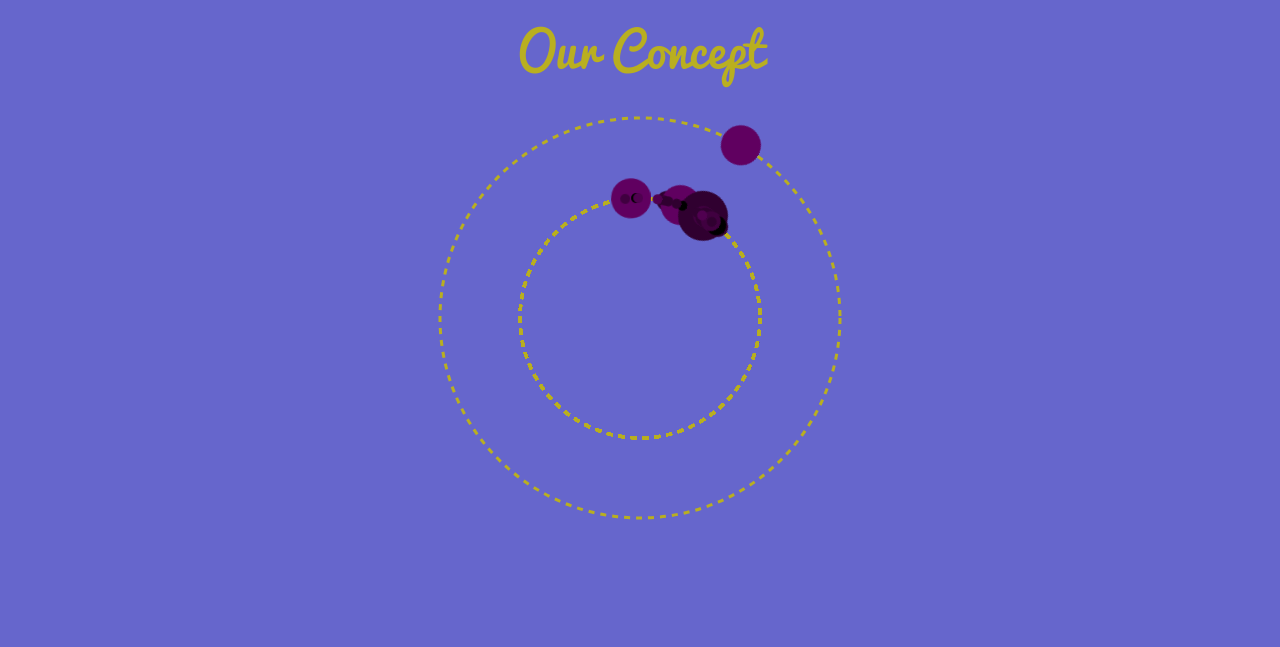
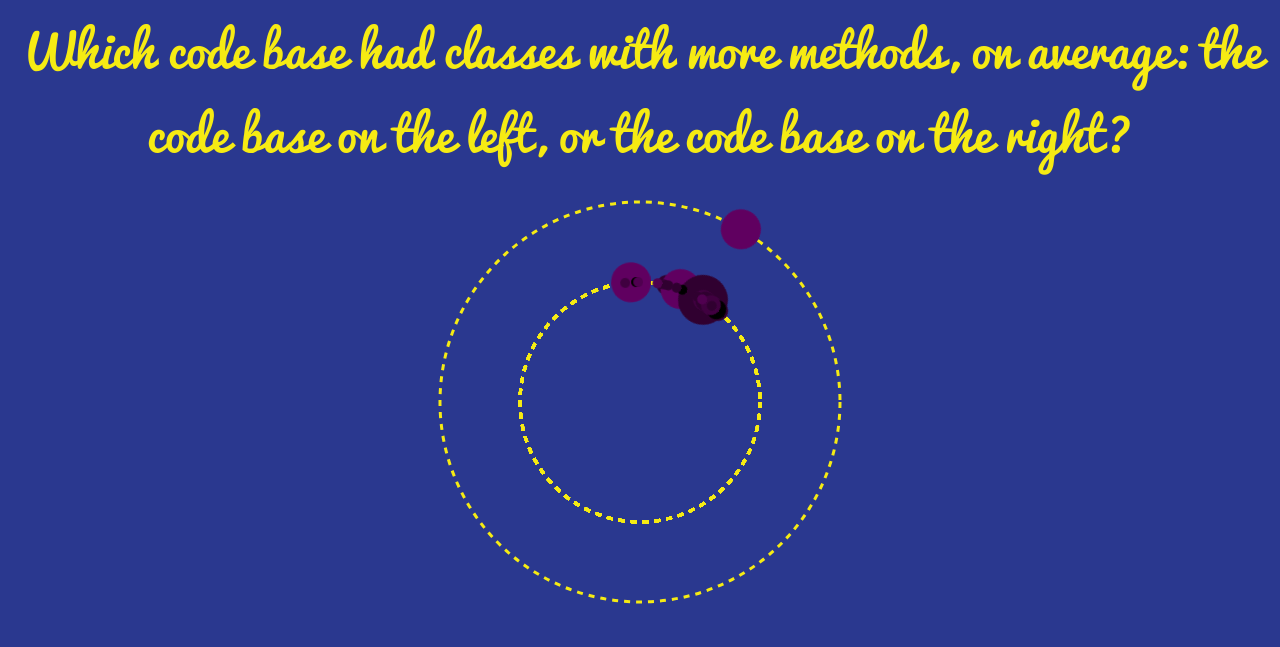
Before and after one commit to reggiegg/CPSC410, a plain HTML site: page site/index.html in a window 1280 px wide. Drawn offline with nearby package versions, Linux system fonts and the light colour scheme.

Commit message:
added test question to index.html <-- font needs to be changed

```diff
--- a/site/index.css
+++ b/site/index.css
@@ -13,14 +13,14 @@
 
 h3{
   font-family: 'pacificoregular';
-  color: #B9AF20;
+  color: #F6EB13;
   font-size: 3em;
   font-weight: normal;
   display: inline;
 }
 
 body {
-  background: #6666CC;
+  background: #2A388F;
   position: relative;
   text-align: center;
 }
@@ -33,7 +33,7 @@ body {
 
 .orbit {
   fill: none;
-  stroke: #B9AF20;
+  stroke: #F6EB13;
   stroke-width: 3;
   stroke-dasharray: 6,6;
 }
--- a/site/index.html
+++ b/site/index.html
@@ -9,9 +9,7 @@
     <script src="//code.jquery.com/jquery-1.11.0.min.js"></script>
     <script src="//code.jquery.com/jquery-migrate-1.2.1.min.js"></script>
 </head>
-
-<center><h3>Our Concept</h3></center>
-
+<body>
 <svg style="position:absolute;width:0;height:0;">
   <defs>
     <radialGradient id="planet-gradient" gradientUnits="objectBoundingBox" cx="50%" cy="50%" r="50%">
@@ -104,3 +102,6 @@ function type(d) {
 }
 
 </script>
+  <h3>Which code base had classes with more methods, on average: the code base on the left, or the code base on the right?</h3>
+  </body>
+  </html>
```
